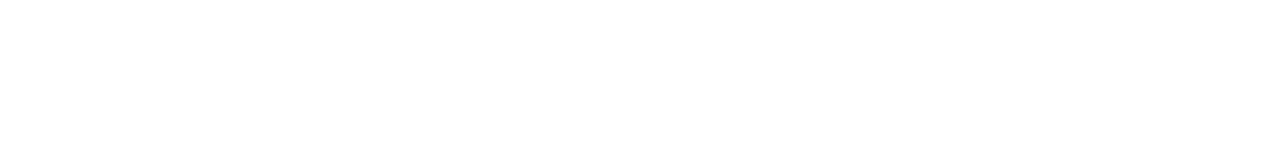
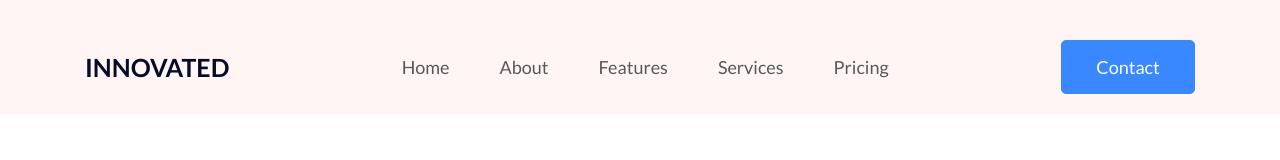
Before and after one commit to Asadmstx/InovatedPrototype, a plain HTML site: page index.html in a window 1280 px wide. Drawn offline with Linux system fonts and the light colour scheme.

Commit message:
header__nav

```diff
--- a/css/main.css
+++ b/css/main.css
@@ -1,8 +1,161 @@
 @import 'fonts.css';
+
+:root {
+    --font-N: 'Lato';
+    --prim-header-bg: #FFF5F5;
+    --prim-main-bg: #fff;
+    --prim-footer-bg: #050C26;
+    --prim-title-color: #050C26;
+    --sec-title-color: #fff;
+    --prim-subtitle-color: #575859;
+    --sec-subtitle-color: #fff;
+    --prim-txt-color: #575859;
+    --sec-txt-color: #fff;
+    --hover-link-color: #3988FF;
+    --btn-bg: #3988FF;
+    --btn-txt-color: #fff;
+    --btn-sec-color: #3988FF;
+    --play-arrow-color: #1B45DA;
+    --inactive-card-bg: #F3F3F3;
+    --inactive-card-outer-bg: rgba(0, 0, 0, 0.6);
+    --inactive-card-outer-filter: blur(104px);
+    --active-card-bg: linear-gradient(180deg, #D93059 0%, #D95B7A 100%);
+    --line-1-color: #E41A1A;
+    --line-1-bg: #e41a1a21;
+    --line-2-color: #DA5A12;
+    --line-2-bg: #da5b1221;
+    --line-3-color: #5BBB10;
+    --line-3-bg: #5abb1021;
+    --line-4-color: #15C1CC;
+    --line-4-bg: #15c0cc21;
+    --features-card-border: 1px solid rgba(5, 12, 38, 0.05);
+    --featuers-card-1-circle: rgba(255, 96, 96, 0.1);
+    --featuers-card-2-circle: rgba(243, 83, 170, 0.1);
+    --featuers-card-3-circle: rgba(197, 72, 255, 0.1);
+    --featuers-card-4-circle: rgba(79, 158, 252, 0.1);
+    --plan-btn-outer-border: 1px solid #1B45DA;
+    --plan-card-inactive-bg: #fff;
+    --plan-card-active-bg-top:  linear-gradient(180deg, #D95374 0%, #D32852 100%);
+    --plan-card-active-bg-bot: linear-gradient(180deg, #D9315A 0%, #F3678A 100%);
+    --plan-card-top-shad: 0px 1px 0px rgba(153, 153, 153, 0.14);
+    --plan-card-bot-shad: 0px 4px 30px rgba(153, 153, 153, 0.14);
+}
 
 * {
     margin: 0;
     padding: 0;
     box-sizing: border-box;
-    font-family: 'Lato';
 }
+
+body {
+    font-family: var(--font-N);
+    background: var(--prim-main-bg);
+}
+
+ul {
+    list-style: none;
+    text-decoration: none;
+}
+
+a {
+    text-decoration: none;
+    color: var(--prim-txt-color);
+    font-size: 18px;
+}
+
+.container {
+    max-width: 1140px;
+    width: 100%;
+    margin: 0 auto;
+    padding: 0 15px;
+}
+
+h2 {
+    font-size: 43px;
+}
+
+p {
+    font-size: 18px;
+}
+
+/* header start */
+
+.header {
+    background: var(--prim-header-bg);
+    display: flex;
+    flex-direction: column;
+}
+
+.header__nav {
+    padding: 40px 0 20px;
+}
+
+.header__container {
+    display: flex;
+    justify-content: space-between;
+    align-items: center;
+}
+
+.header__logo {
+    font-size: 25px;
+    font-weight: bold;
+    text-transform: uppercase;
+    color: var(--prim-title-color);
+}
+
+.header__list {
+    display: flex;
+    column-gap: 50px;
+}
+
+.header__link {
+    position: relative;
+    transition: 500ms;
+}
+
+.header__link:hover {
+    color: var(--hover-link-color);
+}
+
+.header__link::before {
+    position: absolute;
+    content: '';
+    top: 120%;
+    left: 50%;
+    transform: translate(-50%, 0);
+    width: 0;
+    height: 10%;
+    border-radius: 20px;
+    background: var(--hover-link-color);
+    transition: 500ms;
+}
+
+.header__link:hover::before {
+    width: 90%;
+}
+
+.header__btns {
+    display: flex;
+    align-items: center;
+    column-gap: 30px;
+}
+
+.header__btn {
+    width: 134px;
+    padding: 15px 0;
+    border: 1px solid var(--btn-bg);
+    border-radius: 5px;
+    text-align: center;
+    background: var(--btn-bg);
+    color: var(--btn-txt-color);
+}
+
+.header__hiden {
+    display: none;
+}
+
+.header__hiden-link {
+    font-size: 24px;
+}
+
+/* header end */
--- /dev/null
+++ b/css/media.css
@@ -0,0 +1,29 @@
+/* @media (max-width: 1440px) {} */
+/* @media (max-width: 1366px) {} */
+/* @media (max-width: 1320px) {} */
+/* @media (max-width: 1290px) {} */
+/* @media (max-width: 1140px) {} */
+/* @media (max-width: 1024px) {} */
+@media (max-width: 992px) {
+    /* header start */
+    .header__list {
+        display: none;
+    }
+    .header__hiden {
+        display: block;
+    }
+    .header__hiden-link:hover .header__list {
+        display: flex;
+    }
+    /* header end */
+}
+/* @media (max-width: 768px) {} */
+/* @media (max-width: 736px) {} */
+/* @media (max-width: 734px) {} */
+/* @media (max-width: 682px) {} */
+/* @media (max-width: 667px) {} */
+/* @media (max-width: 576px) {} */
+/* @media (max-width: 414px) {} */
+/* @media (max-width: 412px) {} */
+/* @media (max-width: 375px) {} */
+/* @media (max-width: 320px) {} */
--- a/index.html
+++ b/index.html
@@ -6,11 +6,39 @@
     <meta name="viewport" content="width=device-width, initial-scale=1.0">
     <title>Innovated</title>
     <link rel="stylesheet" href="css/main.css">
+    <link rel="stylesheet" href="css/media.css">
     <link rel="stylesheet" href="css/all.min.css">
 </head>
 <body>
     <header class="header">
-
+        <nav class="header__nav">
+            <div class="header__container container">
+                <a href="#" class="header__logo">Innovated</a>
+                <ul class="header__list">
+                    <li class="header__item">
+                        <a href="#" class="header__link">Home</a>
+                    </li>
+                    <li class="header__item">
+                        <a href="#" class="header__link">About</a>
+                    </li>
+                    <li class="header__item">
+                        <a href="#" class="header__link">Features</a>
+                    </li>
+                    <li class="header__item">
+                        <a href="#" class="header__link">Services</a>
+                    </li>
+                    <li class="header__item">
+                        <a href="#" class="header__link">Pricing</a>
+                    </li>
+                </ul>
+                <div class="header__btns">
+                    <a href="#" class="header__btn">Contact</a>
+                    <div class="header__hiden">
+                        <a href="#" class="header__hiden-link fad fa-ellipsis-v"></a>
+                    </div>
+                </div>
+            </div>
+        </nav>
     </header>
     <main>
 
```
